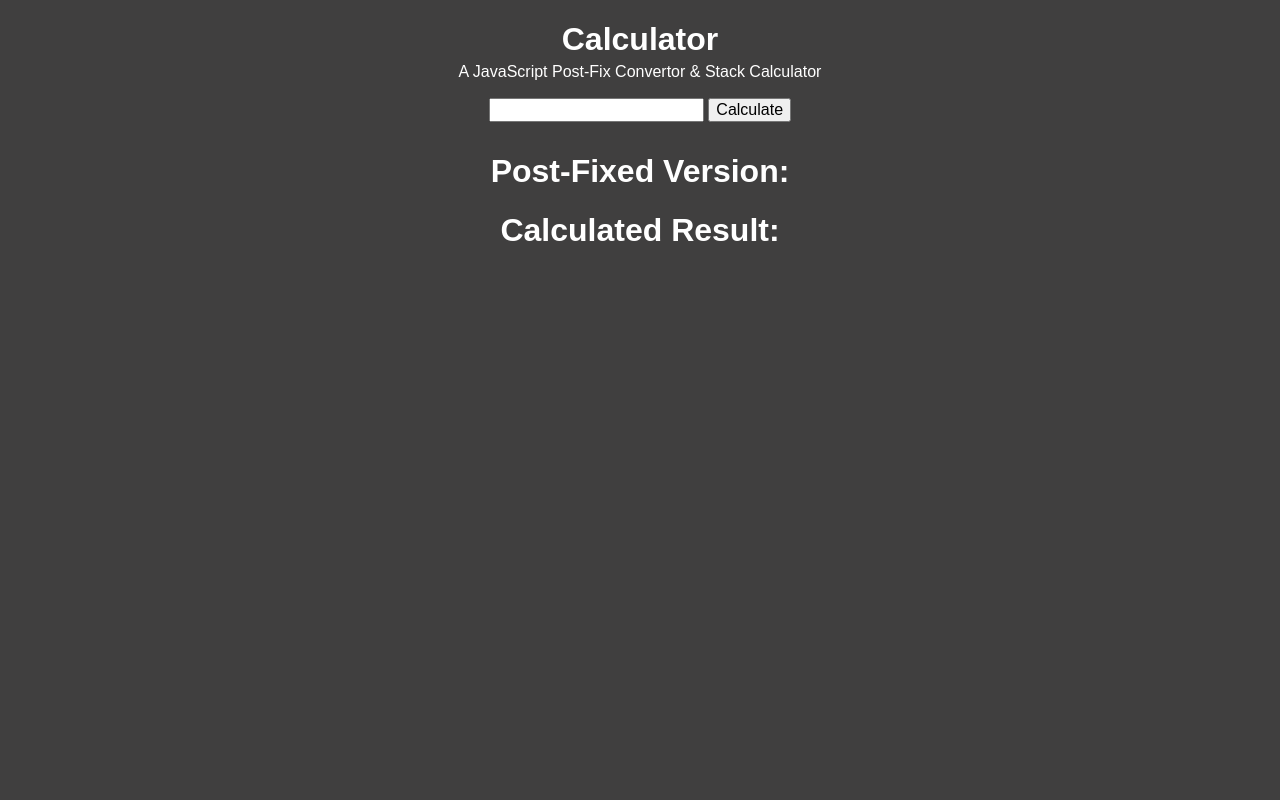
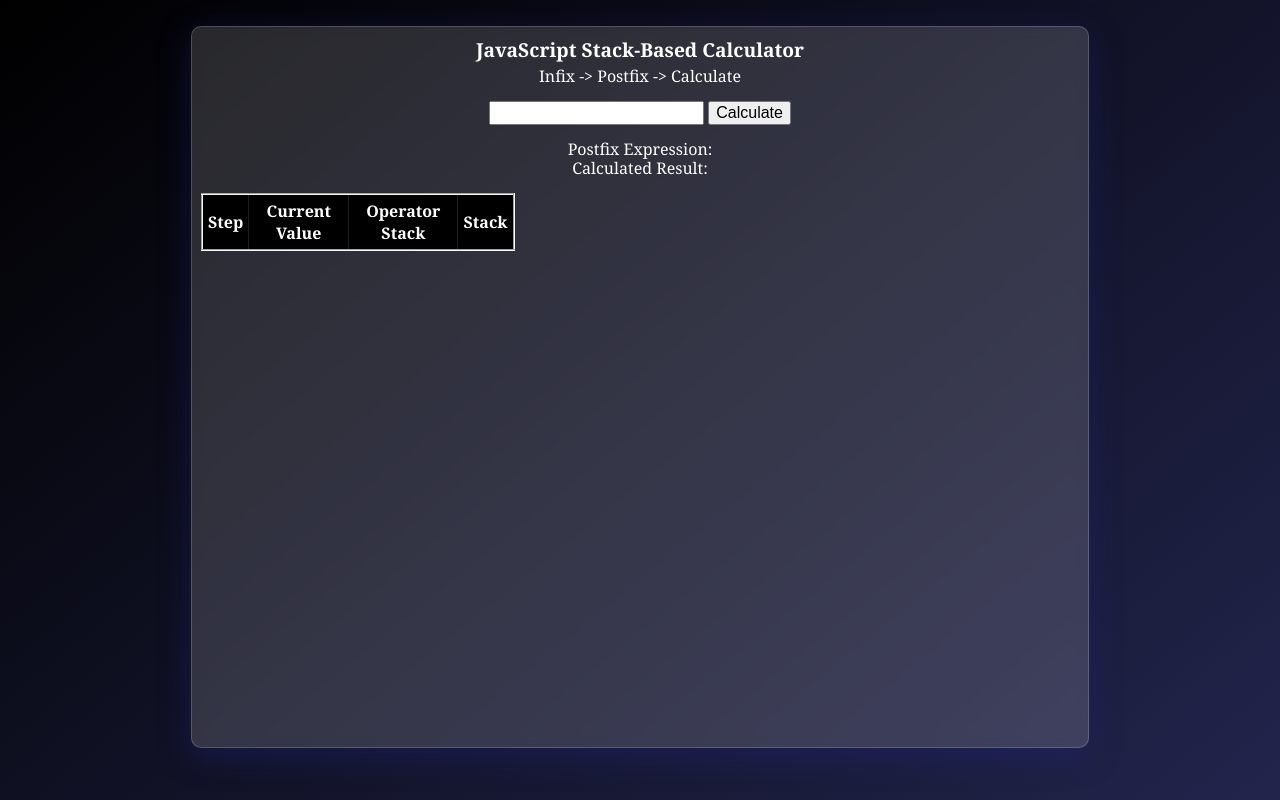
Before and after one commit to frontrunner44/Post-Fix-Convertor-And-Stack-Calculator, a plain HTML site: page index.html in a window 1280 px wide. Drawn offline with Linux system fonts and the light colour scheme.

Commit message:
Updated RegEx

```diff
--- a/index.html
+++ b/index.html
@@ -6,15 +6,34 @@
 	<script src="scripts/jquery-3.1.1.min.js"></script>
 </head>
 <body>
-	<div id="container">
-		<h1 id="title">Calculator</h1>
-		<p>A JavaScript Post-Fix Convertor & Stack Calculator</p>
-    <input id="equation"></input>
-    <button>Calculate</button>
+	<div id="wrapper">
+		<div id="top-container">
 
+			<div id="top-header-section">
+				<h1 id="title">JavaScript Stack-Based Calculator</h1>
+				<p>Infix -> Postfix -> Calculate</p>
+			</div>
+
+			<input id="equation"></input>
+			<button>Calculate</button>
+			<p>Postfix Expression: <span id="expression"></span> <br />Calculated Result: <span id="scount"></span></p>
+		</div>
+
+		<div id="main-content">
+			<table class="customTable" id="convert-steps">
+				<thead>
+					<tr>
+						<th>Step</th>
+						<th>Current Value</th>
+						<th>Operator Stack</th>
+						<th>Stack</th>
+					</tr>
+				</thead>
+				<tbody>
+				</tbody>
+			</table>
+		</div>
 	</div>
-	<h1 id="score">Post-Fixed Version: <span id="expression"></span></h1>
-	<h1 id="score">Calculated Result: <span id="scount"></span></h1>
 	<script src="scripts/scripts.js"></script>
 </body>
 </html>
--- a/scripts/scripts.js
+++ b/scripts/scripts.js
@@ -1,22 +1,19 @@
-const pattern = /(\d+\.\d+|\d+|\+|\-|\*|\^|\/|\(|\))/g;
+const pattern = /(\d+\.\d+|\d+|(?<=\D|^)-\d+|\+|\-|x|\^|\/|\(|\))/g;
 const operators = ["+", "-", "*", "/", "^"];
+let table = document.getElementById("convert-steps");
 
 $("button").click(function(){
 	const equation = document.getElementById('equation').value
 	let workingEquation = equation.match(pattern);
-	// send workingEquation to the function to convert to new type of equation, then that function calls the function to process and calculate.
 	$("#scount").html(postFixConversion(workingEquation));
 });
 
 function postFixConversion(postFixThis) {
     let postFixEquation = [];
     let stack = [];
-    let step = 1;
+    let step = 0;
     postFixThis.forEach(value => {
-        console.log(`Step ${step++} of conversion.`);
-        console.log(`Current Value: ${value}`);
-        console.log(`Current Stack: ${stack}`);
-        console.log(`Current expression: ${postFixEquation}`);
+      generateTable(value);
         if(operators.includes(value)) { // If the current index is an operator
            while(opEval(value) <= opEval(stack[stack.length-1])) { // If the operator at the top of the stack is equal or higher importance. No need to check if it's empty, because that will return -1.
                 if(value !== "^") {
@@ -36,12 +33,13 @@ function postFixConversion(postFixThis) {
                 }
             stack.pop();
         }
-
     });
     while(stack.length >= 1) { // Finish popping any left over operators from the operator stack to the expression.
+        generateTable(" ");
         postFixEquation.push(stack.pop());
     }
-    $("#expression").html(postFixEquation); // Puts the finished post-fixed expression onto the page.
+    $("#expression").html("<b>"+postFixEquation+"</b>"); // Puts the finished post-fixed expression onto the page.
+    generateTable(" ");
     postFixEquation.forEach(value => {
         if(operators.includes(value)) {
             runCalc(value);
@@ -81,6 +79,23 @@ function postFixConversion(postFixThis) {
 
     }
 
+    function generateTable(value) {
+      step++;
+      let row = table.insertRow(-1);
+      let cell1 = row.insertCell(-1);
+      let cell2 = row.insertCell(-1);
+      let cell3 = row.insertCell(-1);
+      let cell4 = row.insertCell(-1);
+      cell1.innerHTML = step;
+      cell2.innerHTML = value;
+      cell3.innerHTML = stack;
+      cell4.innerHTML = postFixEquation;
+      console.log(`Current Value: ${value}`);
+      console.log(`Current Stack: ${stack}`);
+      console.log(`Current expression: ${postFixEquation}`);
+      console.log(`Step ${step} of conversion.`);
+    }
+
 }
 
 function opEval(op) {
--- a/styles/style.css
+++ b/styles/style.css
@@ -1,6 +1,30 @@
 body {
+  background: linear-gradient(141deg, #000 0%, #22244C 100%);
+    font-family:Cambria;
+}
+
+#top-container {
   text-align:center;
-  background-color: #403f3f;
+}
+
+/*
+div {
+  outline: 1px solid red;
+}
+*/
+
+#wrapper {
+  margin-top:2%;
+  height:90%;
+  width: 70%;
+  margin-left:auto;
+  margin-right:auto;
+  background: rgba( 255, 255, 255, 0.15 );
+  box-shadow: 0 8px 32px 0 rgba( 31, 38, 135, 0.37 );
+  backdrop-filter: blur( 6.5px );
+  -webkit-backdrop-filter: blur( 6.5px );
+  border-radius: 10px;
+  border: 1px solid rgba( 255, 255, 255, 0.18 );
 }
 
 #grid {
@@ -9,41 +33,26 @@ body {
   float: left;
 }
 
-#container {
-  display: inline-block;
-}
-
-#rules {
-  float:left;
-  border: 5px solid white;
-  width: 500px;
-  min-height: 398px;
-  margin-right: 20px;
-  background-color: white;
-}
-
 ul {
   text-align: left;
   list-style: none;
+  color:white;
 }
 
 li {
   margin-bottom: 10px;
   border-bottom: 1px solid #e6e5e5;
+  color: white;
 }
 
 #title {
-  color: white;
   margin-bottom: 0px;
-}
-
-#score {
   color: white;
 }
 
 p {
-  color: white;
   margin-top: 5px;
+  color:white
 }
 
 button {
@@ -53,8 +62,44 @@ button {
 .cell {
   width: 15px;
   height: 15px;
-  background-color: grey;
   float: left;
   border-style: outset;
   border-width: 2px;
 }
+
+h1 {
+  color:white;
+  font-size:larger;
+}
+
+table.customTable {
+  width: 35%;
+  background-color: #201f1f;
+  border-collapse: collapse;
+  border-width: 2px;
+  border-color: #F6F8F6;
+  border-style:groove;
+  color: #FFF9F7;
+  margin-left:1%
+}
+
+table.customTable td {
+  border-width: 1px;
+  border-color: #F6F8F6;
+  border-style: groove;
+  padding: 5px;
+  background-color:#201f1f
+}
+
+table.customTable th {
+  background-color:#000000;
+  padding:5px;
+  border-style:groove;
+  border-width:1px;
+  border-color:#201f1f;
+  color:#ffffff
+}
+
+td:nth-child(odd) {
+  background-color:rgb(37, 36, 36);
+}
```
Also changed, not shown: new_index.html (added).
